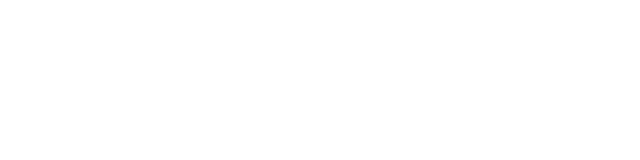
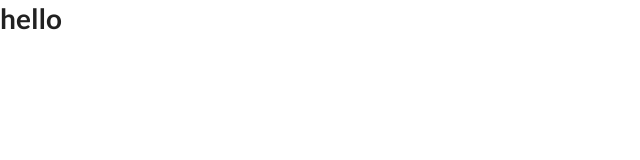
Before and after one commit to shivamoeini/Practice, a React (Create React App) app: page / in a window 1280 px wide. Shown: the top 160 px of the page, without its empty margins (0-640 px from the left). Built offline with nearby package versions, Linux system fonts and the light colour scheme.

Commit message:
creacr-redux

```diff
--- a/package.json
+++ b/package.json
@@ -9,9 +9,11 @@
     "axios": "^0.27.2",
     "react": "^18.1.0",
     "react-dom": "^18.1.0",
+    "react-redux": "^8.0.2",
     "react-router": "^6.3.0",
     "react-router-dom": "^6.3.0",
     "react-scripts": "5.0.1",
+    "redux": "^4.2.0",
     "web-vitals": "^2.1.4"
   },
   "scripts": {
--- a/public/index.html
+++ b/public/index.html
@@ -10,34 +10,14 @@
       content="Web site created using create-react-app"
     />
     <link rel="apple-touch-icon" href="%PUBLIC_URL%/logo192.png" />
-    <!--
-      manifest.json provides metadata used when your web app is installed on a
-      user's mobile device or desktop. See https://developers.google.com/web/fundamentals/web-app-manifest/
-    -->
+    <link rel="stylesheet" href="https://cdnjs.cloudflare.com/ajax/libs/semantic-ui/2.4.1/semantic.min.css" integrity="sha512-8bHTC73gkZ7rZ7vpqUQThUDhqcNFyYi2xgDgPDHc+GXVGHXq+xPjynxIopALmOPqzo9JZj0k6OqqewdGO3EsrQ==" crossorigin="anonymous" referrerpolicy="no-referrer" />
     <link rel="manifest" href="%PUBLIC_URL%/manifest.json" />
-    <!--
-      Notice the use of %PUBLIC_URL% in the tags above.
-      It will be replaced with the URL of the `public` folder during the build.
-      Only files inside the `public` folder can be referenced from the HTML.
 
-      Unlike "/favicon.ico" or "favicon.ico", "%PUBLIC_URL%/favicon.ico" will
-      work correctly both with client-side routing and a non-root public URL.
-      Learn how to configure a non-root public URL by running `npm run build`.
-    -->
     <title>React App</title>
   </head>
   <body>
     <noscript>You need to enable JavaScript to run this app.</noscript>
     <div id="root"></div>
-    <!--
-      This HTML file is a template.
-      If you open it directly in the browser, you will see an empty page.
 
-      You can add webfonts, meta tags, or analytics to this file.
-      The build step will place the bundled scripts into the <body> tag.
-
-      To begin the development, run `npm start` or `yarn start`.
-      To create a production bundle, use `npm run build` or `yarn build`.
-    -->
   </body>
 </html>
--- a/src/App.js
+++ b/src/App.js
@@ -2,7 +2,7 @@
 function App() {
   return (
     <>
-
+   <h1>hello</h1>
     </>
   );
 }
```
Also changed, not shown: 1 other file (tests, documents, lock files or other folders).
